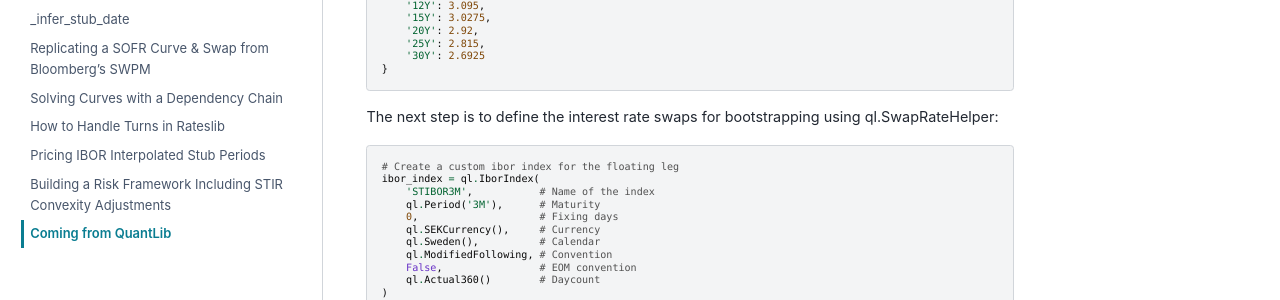
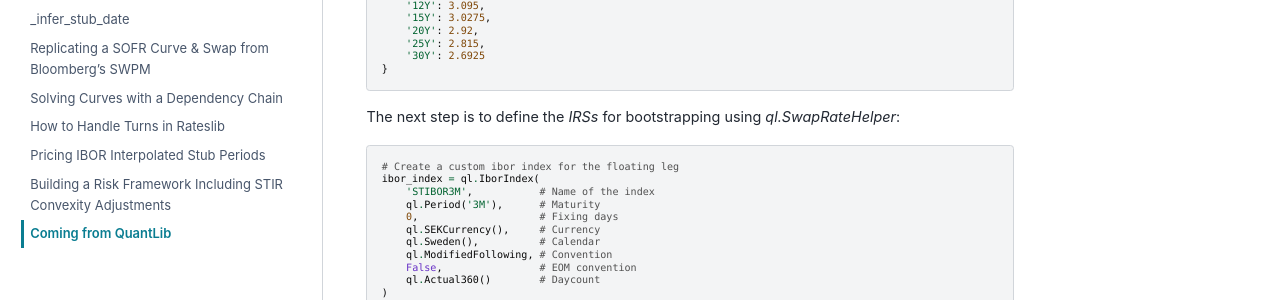
Before and after one commit to attack68/rateslib, a Sphinx documentation site: the page built from docs/source/z_quantlib.rst, in a window 1280 px wide and 900 px high, scrolled down 354 px. Shown: the part 152-452 px from the top of the window. Built offline with Sphinx 7.4.7 and the PyData theme 0.15.4, drawn with Linux system fonts in a browser that asks for light colours; comment, search, counter and statistics services are not loaded.

Commit message:
Update docs/source/z_quantlib.rst
Co-authored-by: JHM Darbyshire <24256554+attack68@users.noreply.github.com>

```diff
--- a/docs/source/z_quantlib.rst
+++ b/docs/source/z_quantlib.rst
@@ -32,7 +32,7 @@ The evaluation includes *Curve* creation and pricing an :class:`~rateslib.instru
    }
 
 
-The next step is to define the interest rate swaps for bootstrapping using ql.SwapRateHelper:
+The next step is to define the *IRSs* for bootstrapping using `ql.SwapRateHelper`:
 
 .. code-block:: python
 
```
